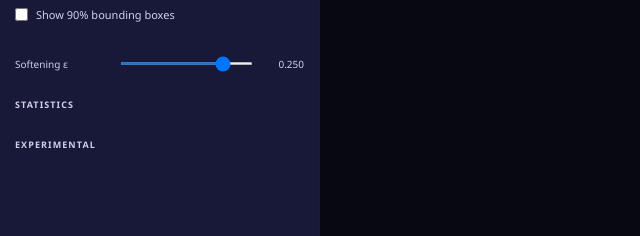
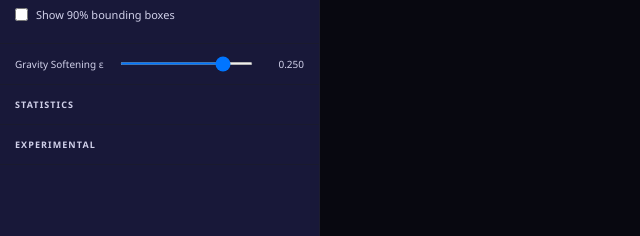
Before and after one commit to Tim2othy/three-body-probability, a plain HTML site: page index.html in a window 1280 px wide. Shown: the part 413-649 px from the top of the page, 0-640 px from the left. Drawn offline with Linux system fonts and the light colour scheme; animation ran at ten frames a second.

Commit message:
rename softening to gravity softening

```diff
--- a/index.html
+++ b/index.html
@@ -304,7 +304,7 @@ details.section[open] > summary { margin-bottom: 10px; }
   <!-- Softening -->
   <div class="section">
     <div class="ctrl-row" style="margin-bottom:0">
-      <span class="ctrl-label">Softening ε</span>
+      <span class="ctrl-label">Gravity Softening ε</span>
       <input type="range" id="sl-soft" min="0.03" max="0.3" value="0.25" step="0.01">
       <span class="ctrl-value" id="val-soft">0.250</span>
     </div>
```
